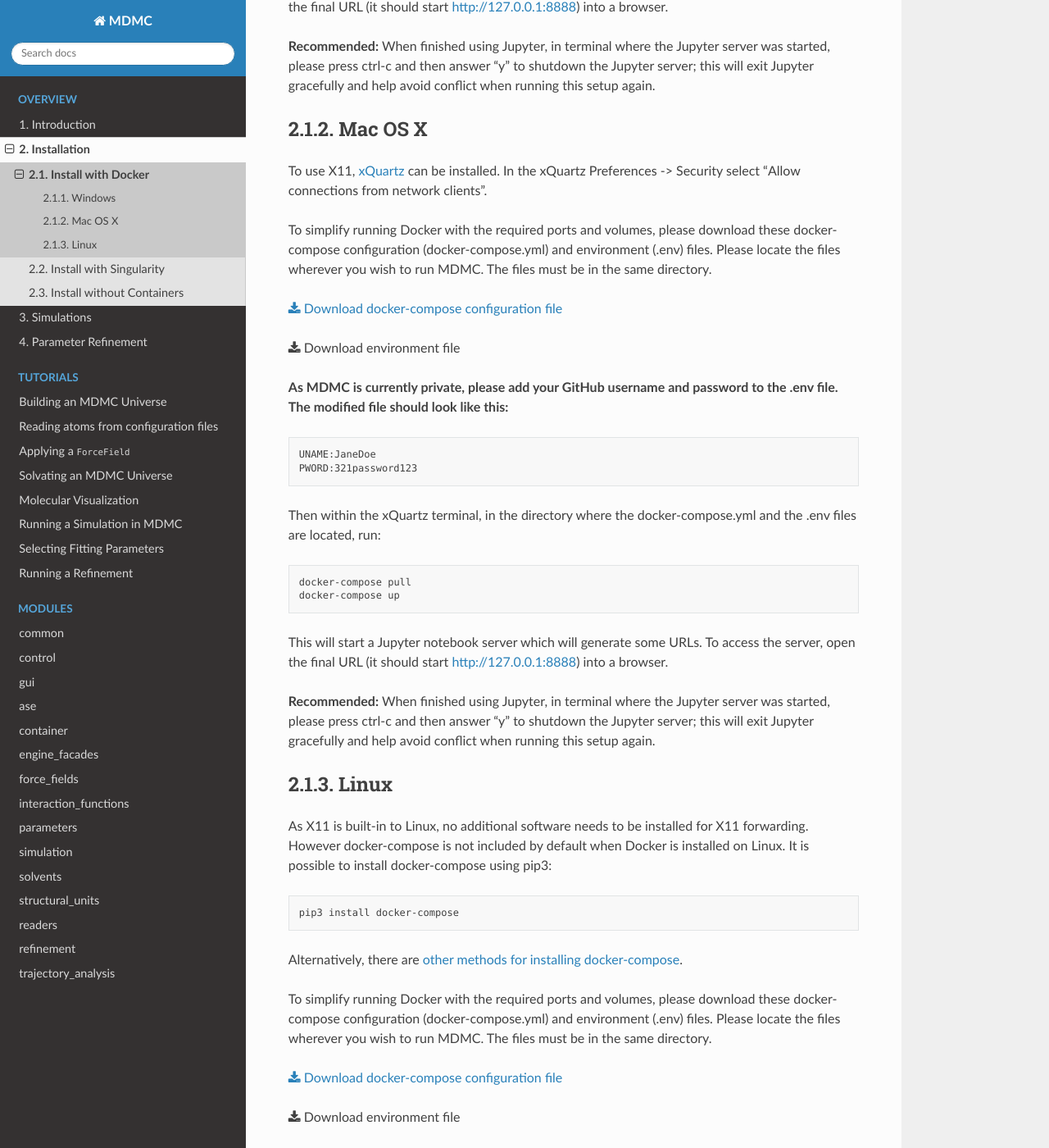
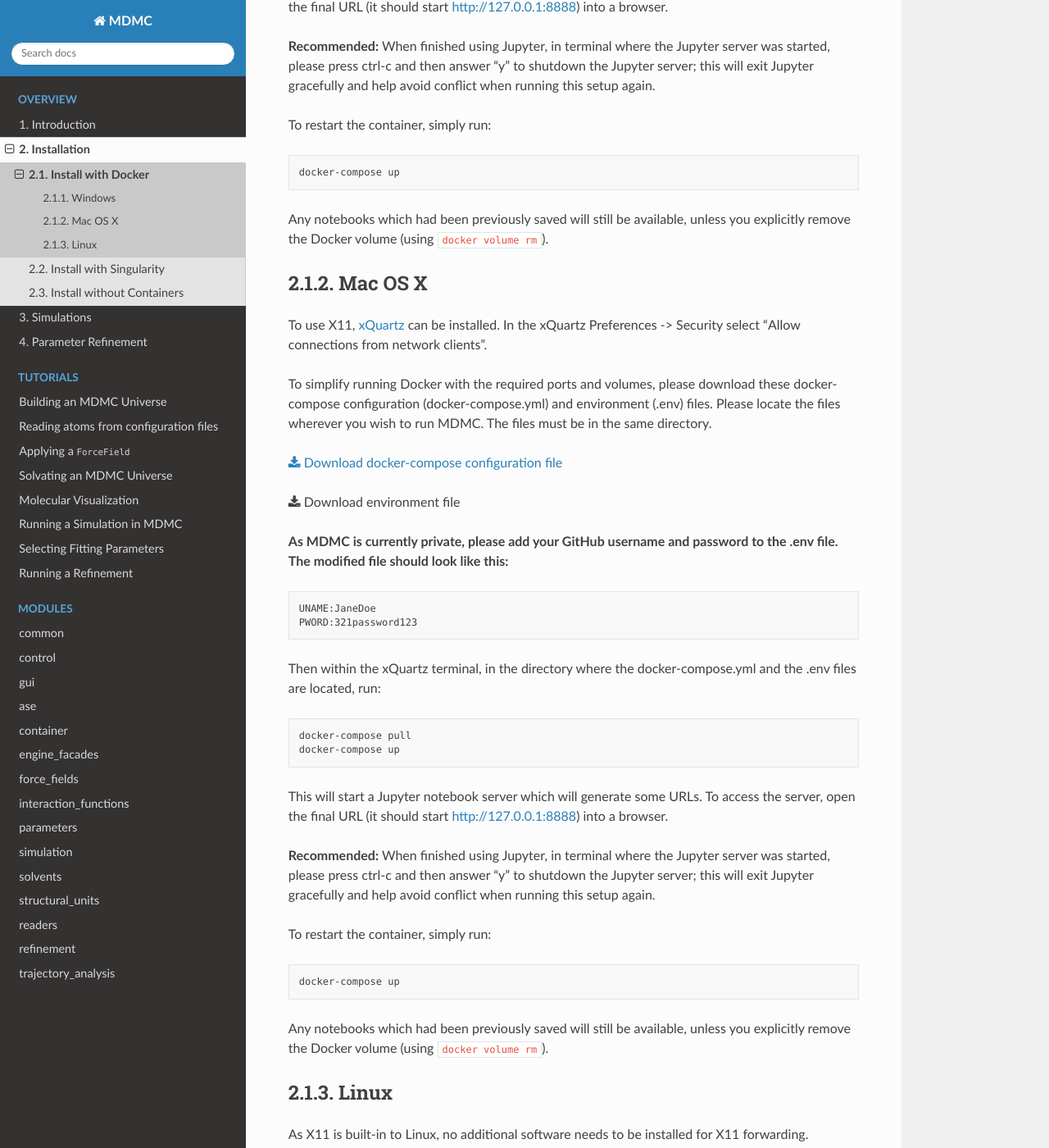
Before and after one commit to ISISNeutronMuon/MDMC, a Sphinx documentation site: the page built from doc/pages/installation/docker.rst, in a window 1280 px wide and 1400 px high, scrolled down 1130 px. Shown: the whole window at 82% size. Built offline with Sphinx 7.4.7 and the Read the Docs theme 2.0.0, drawn with Linux system fonts in a browser that asks for light colours; some of the changed text lies outside the part shown.

Commit message:
Added note about restarting containers

```diff
--- a/doc/pages/installation/docker/docker-compose-run.rst
+++ b/doc/pages/installation/docker/docker-compose-run.rst
@@ -11,3 +11,12 @@
 server was started, please press ctrl-c and then answer "y" to shutdown the
 Jupyter server; this will exit Jupyter gracefully and help avoid conflict when
 running this setup again.
+
+To restart the container, simply run:
+
+.. code-block:: bash
+
+  docker-compose up
+
+Any notebooks which had been previously saved will still be available, unless
+you explicitly remove the Docker volume (using :code:`docker volume rm`).
```
